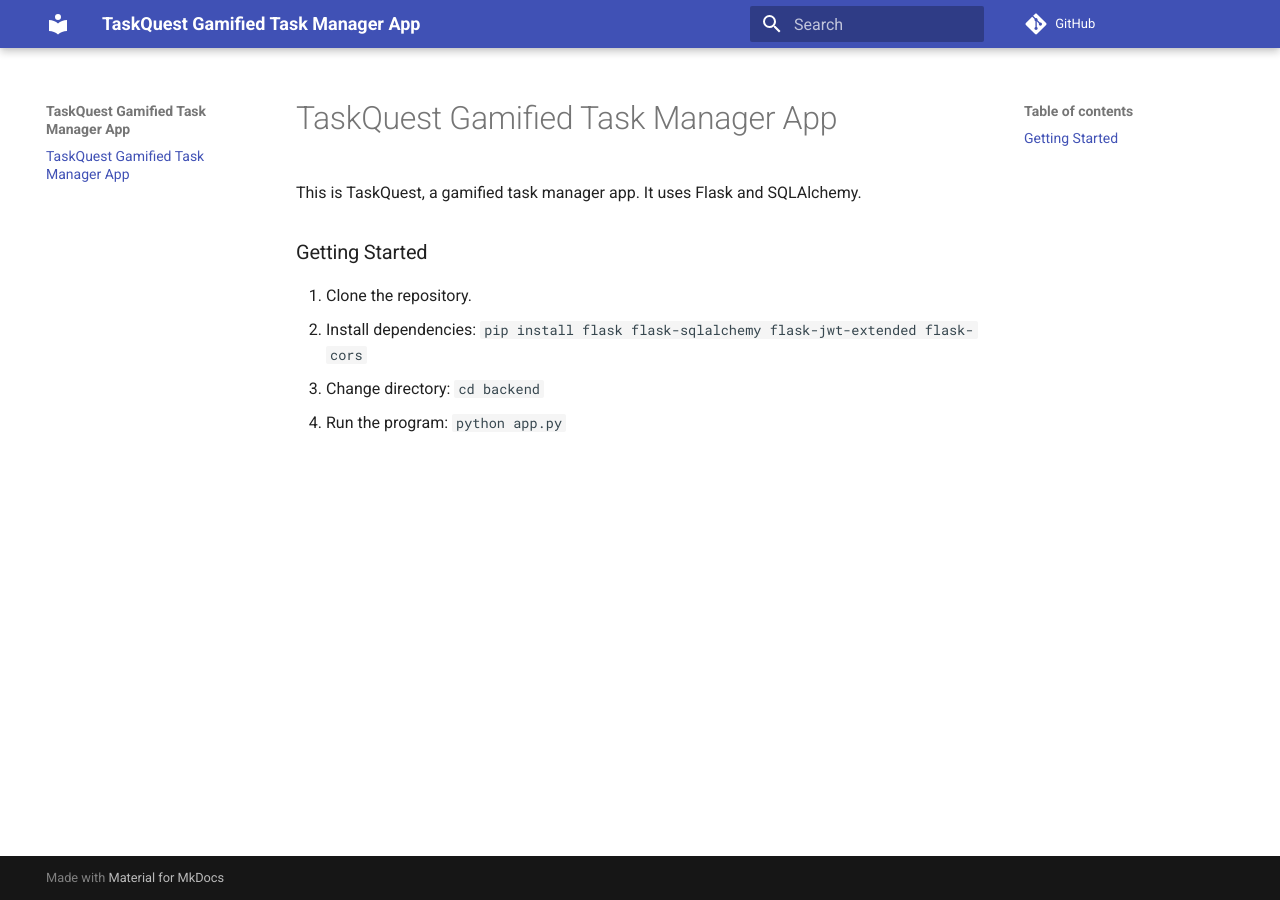
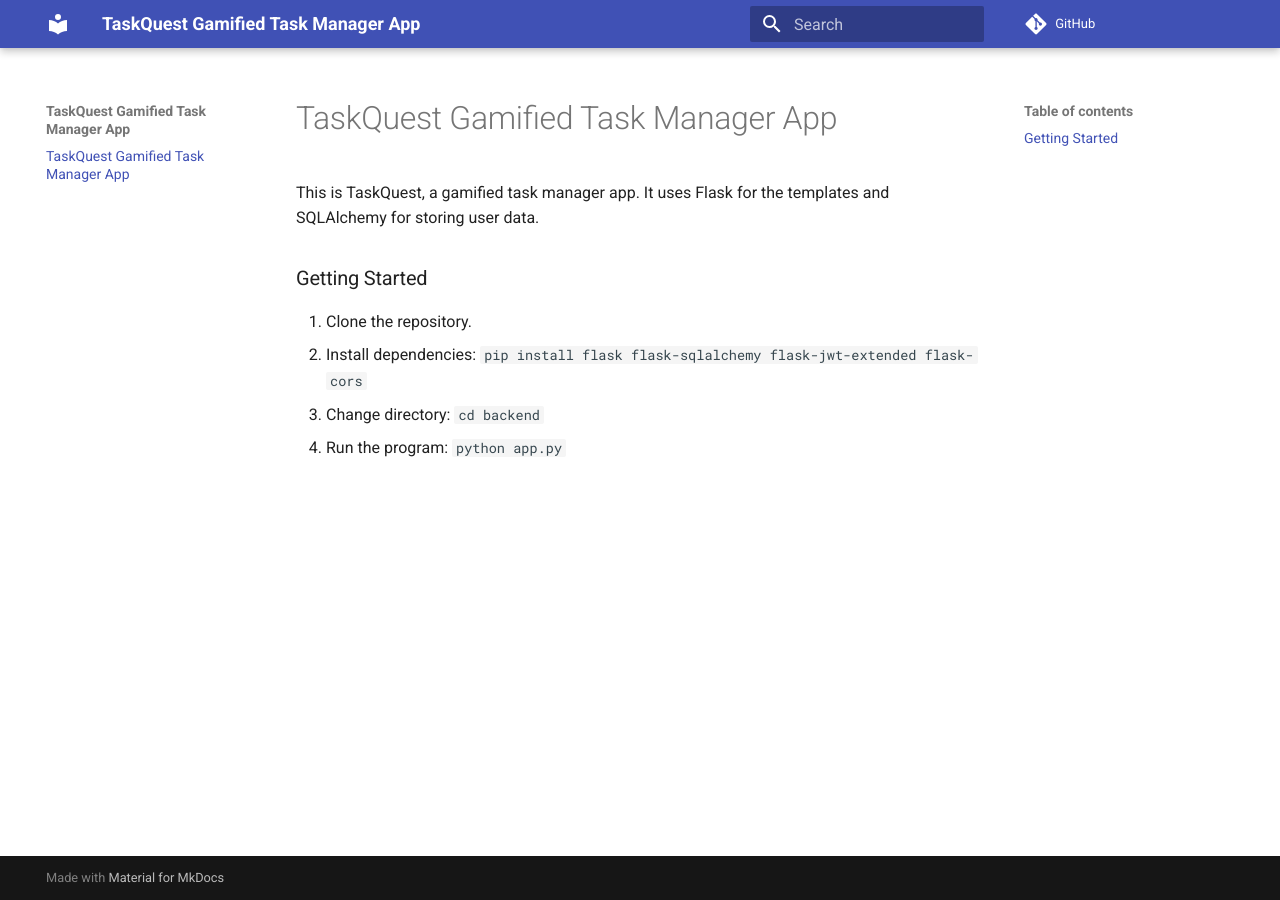
Before and after one commit to lulunac27a/TaskQuest-gamified-task-manager-app, an MkDocs documentation site: the page built from docs/index.md, in a window 1280 px wide. Built offline with MkDocs 1.6.1 and Material for MkDocs 9.7.7, drawn with Linux system fonts in a browser that asks for light colours; comment, search, counter and statistics services are not loaded.

```diff
--- a/docs/index.md
+++ b/docs/index.md
@@ -1,6 +1,7 @@
 # TaskQuest Gamified Task Manager App
 
-This is TaskQuest, a gamified task manager app. It uses Flask and SQLAlchemy.
+This is TaskQuest, a gamified task manager app. It uses Flask for the templates
+and SQLAlchemy for storing user data.
 
 ### Getting Started
 
```
Also changed, not shown: README.md (+2 -1 lines).
